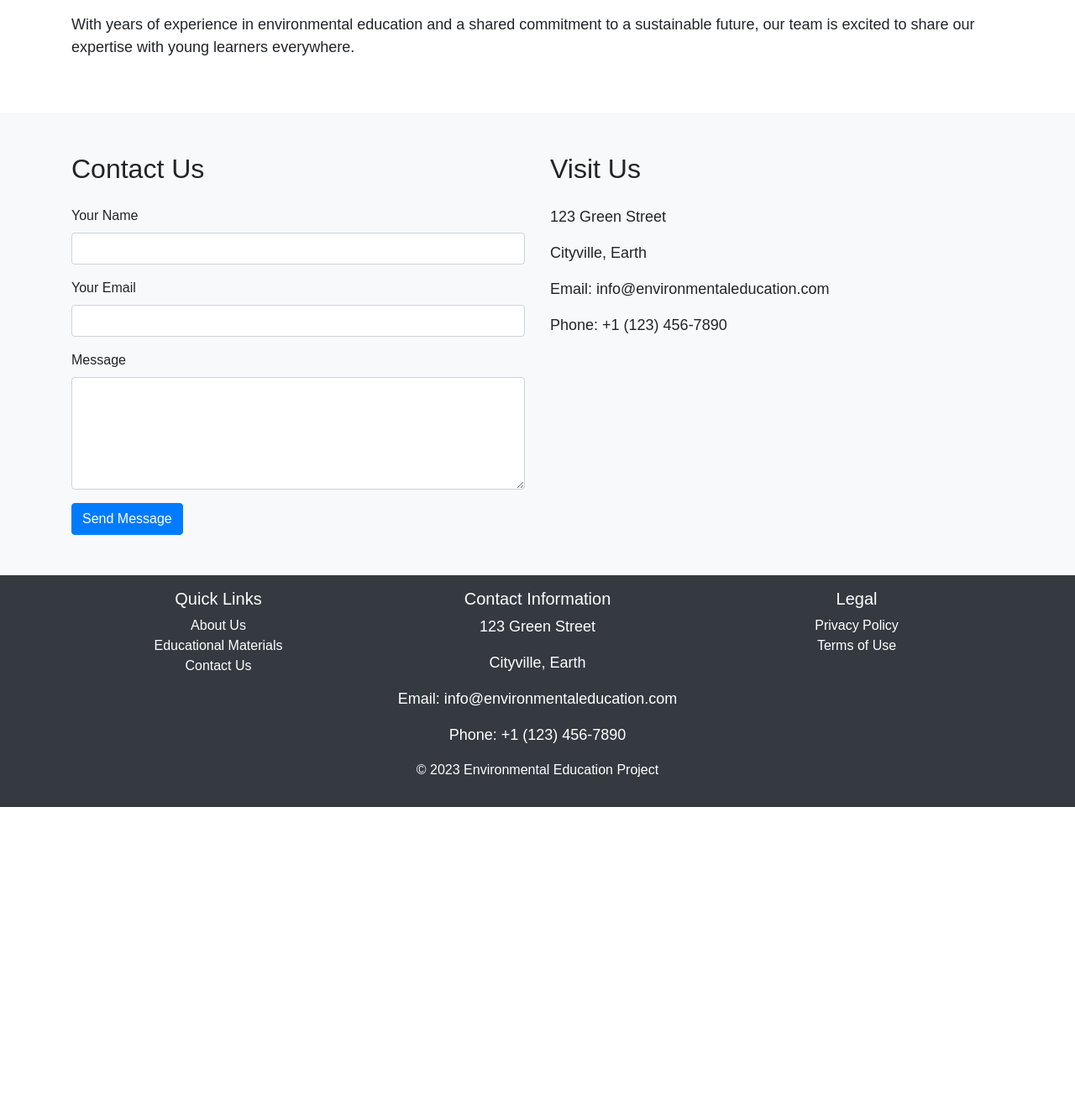
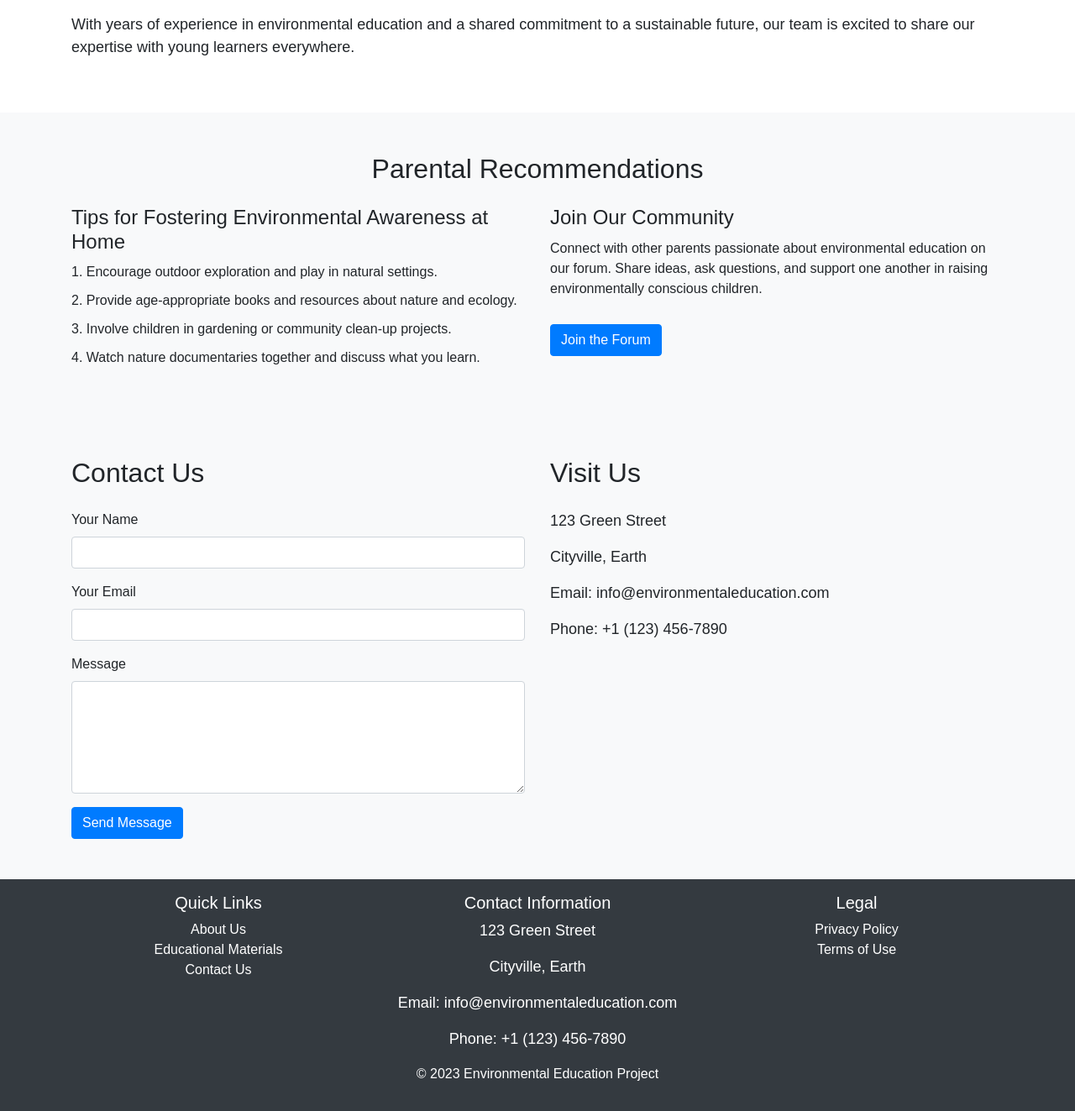
Before and after one commit to serhiiSotskyi/EnvironmentEducation, a Django app: page /main/ in a window 1280 px wide. Shown: the part 426-1749 px from the top of the page at 84% size. Before the commit the page ends 1387 px from the top, so only its background shows below. Run offline with Django 4.2, Linux system fonts and the light colour scheme; some libraries are stand-ins or nearby versions.

Commit message:
Parental Recommendations
Parental Recommendations is added to main page

```diff
--- a/EnvEducation/main/static/main/style.css
+++ b/EnvEducation/main/static/main/style.css
@@ -68,3 +68,26 @@ footer a:hover {
 .footer-links li a {
     text-decoration: none;
 }
+
+
+
+/* Custom styles for the Parental Recommendations section */
+
+#parental-recommendations {
+    background-color: #f8f9fa;
+    padding: 50px 0;
+}
+
+#parental-recommendations h4 {
+    font-size: 24px;
+    margin-bottom: 10px;
+}
+
+#parental-recommendations p {
+    font-size: 16px;
+    margin-bottom: 10px;
+}
+
+#parental-recommendations .btn {
+    margin-top: 20px;
+}
--- a/EnvEducation/main/templates/main/index.html
+++ b/EnvEducation/main/templates/main/index.html
@@ -8,6 +8,9 @@
     <title>Environmental Education for Children</title>
     <link rel="stylesheet" href="https://stackpath.bootstrapcdn.com/bootstrap/4.5.2/css/bootstrap.min.css">
     <link rel="stylesheet" href="{% static "main/style.css" %}">
+    <script src="https://code.jquery.com/jquery-3.5.1.slim.min.js"></script>
+    <script src="https://cdn.jsdelivr.net/npm/@popperjs/core@2.5.3/dist/umd/popper.min.js"></script>
+    <script src="https://stackpath.bootstrapcdn.com/bootstrap/4.5.2/js/bootstrap.min.js"></script>
 </head>
 <body>
     <header class="bg-dark text-white text-center py-5">
@@ -19,7 +22,6 @@
             <a class="mx-2 text-white" href="#materials">Creative Tasks</a>
             <a class="mx-2 text-white" href="#materials">Quiz</a>
             <a class="mx-2 text-white" href="#materials">Blog</a>
-
         </nav>
     </header>
 
@@ -35,6 +37,26 @@
             <p>
                 With years of experience in environmental education and a shared commitment to a sustainable future, our team is excited to share our expertise with young learners everywhere.
             </p>
+        </div>
+    </section>
+
+    <section id="parental-recommendations" class="py-5">
+        <div class="container">
+            <h2 class="text-center mb-4">Parental Recommendations</h2>
+            <div class="row">
+                <div class="col-md-6">
+                    <h4>Tips for Fostering Environmental Awareness at Home</h4>
+                    <p>1. Encourage outdoor exploration and play in natural settings.</p>
+                    <p>2. Provide age-appropriate books and resources about nature and ecology.</p>
+                    <p>3. Involve children in gardening or community clean-up projects.</p>
+                    <p>4. Watch nature documentaries together and discuss what you learn.</p>
+                </div>
+                <div class="col-md-6">
+                    <h4>Join Our Community</h4>
+                    <p>Connect with other parents passionate about environmental education on our forum. Share ideas, ask questions, and support one another in raising environmentally conscious children.</p>
+                    <a href="#forum" class="btn btn-primary">Join the Forum</a>
+                </div>
+            </div>
         </div>
     </section>
 
@@ -73,6 +95,7 @@
     </section>
 
 
+
     <footer class="bg-dark text-white text-center py-3">
         <div class="container">
             <div class="row">
```
